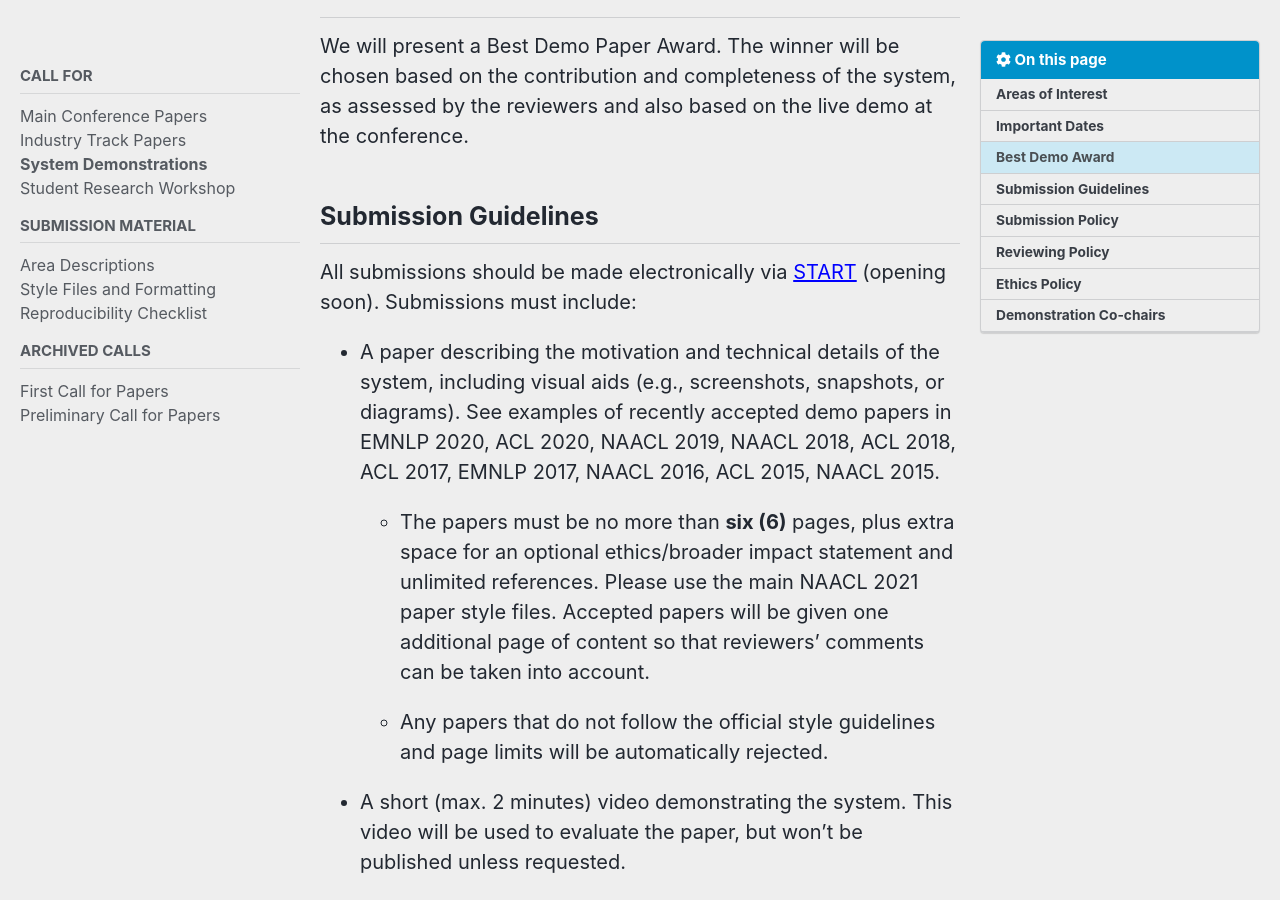
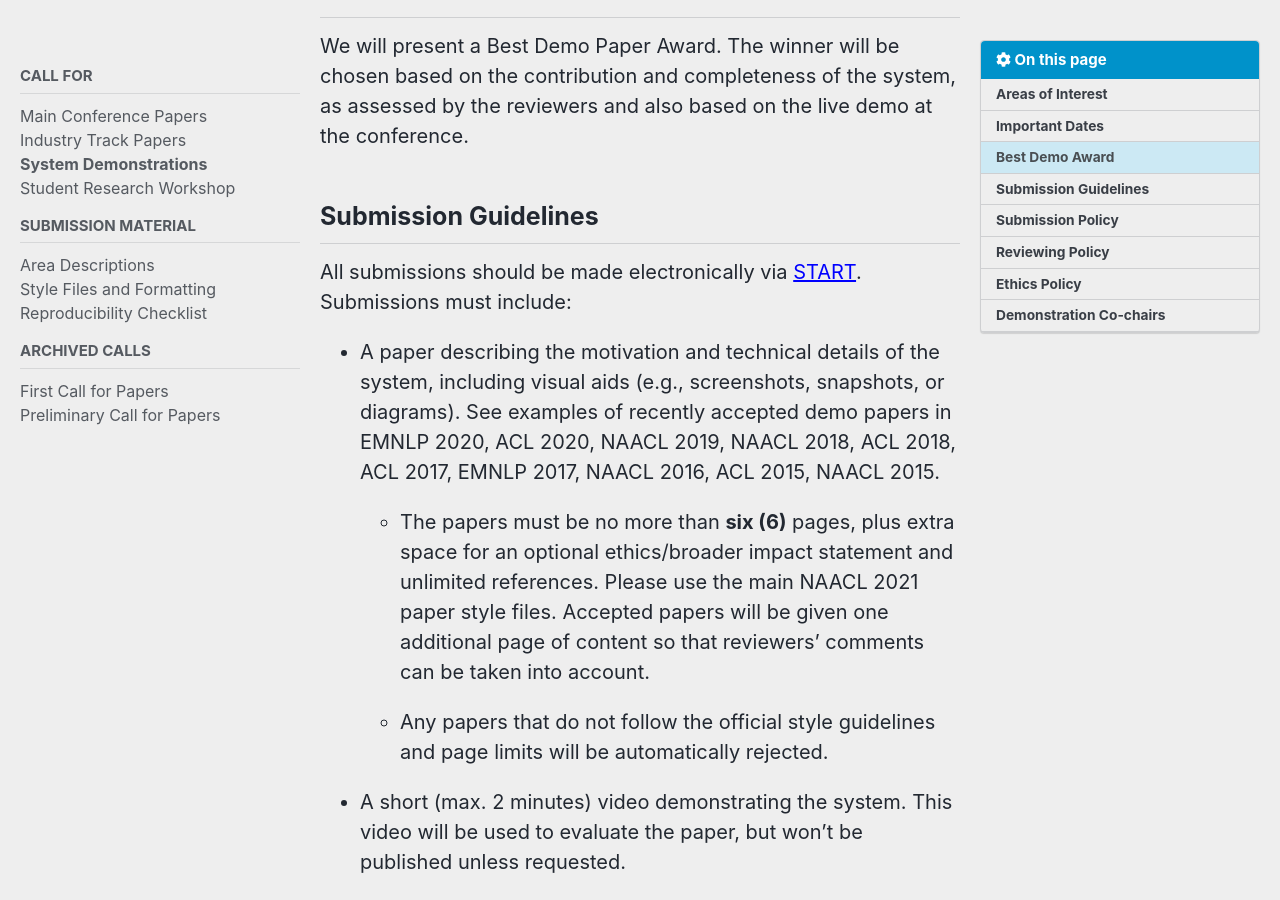
Before and after one commit to naacl-org/naacl-2021-website, a Jekyll site: the page built from _pages/calls/demos.md, in a window 1280 px wide and 900 px high, scrolled down 1740 px. Built offline with Jekyll 4.4.1, drawn with Linux system fonts in a browser that asks for light colours; cached includes are drawn as plain includes; nearby versions of some CDN libraries.

Commit message:
Removed "open soon" on the call for demos page

```diff
--- a/_pages/calls/demos.md
+++ b/_pages/calls/demos.md
@@ -73,7 +73,7 @@ We will present a Best Demo Paper Award. The winner will be chosen based on the
 
 ## Submission Guidelines
 
-All submissions should be made electronically via [START](https://softconf.com/naacl2021/demos/) (opening soon). Submissions must include:
+All submissions should be made electronically via [START](https://softconf.com/naacl2021/demos/). Submissions must include:
 
 * A paper describing the motivation and technical details of the system, including visual aids (e.g., screenshots, snapshots, or diagrams). See examples of recently accepted demo papers in EMNLP 2020, ACL 2020, NAACL 2019, NAACL 2018, ACL 2018, ACL 2017, EMNLP 2017, NAACL 2016, ACL 2015, NAACL 2015.
 
```
Also changed, not shown: _pages/archive.md (+1 -0 lines), _pages/home.md (+1 -1 lines).
